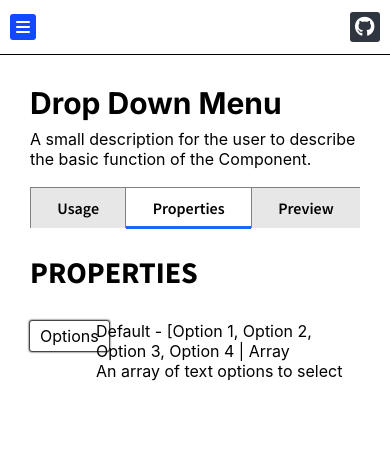
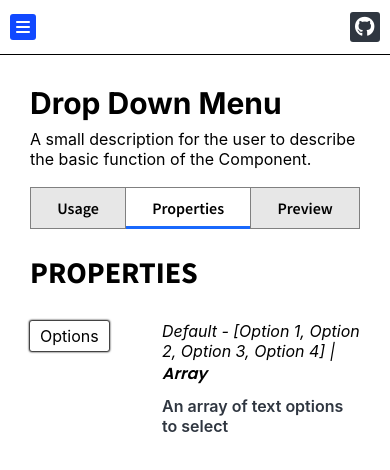
Before and after one commit to Damango/UI-Library, a React (Create React App) app: page / in a window 390 px wide. Shown: the top 470 px of the page. Built offline with nearby package versions, Linux system fonts and the light colour scheme.

Commit message:
More Responsive and styles changes.

```diff
--- a/src/LibraryComponents/NavBar/NavBar.css
+++ b/src/LibraryComponents/NavBar/NavBar.css
@@ -41,6 +41,7 @@
 .nav-bar-links-container {
 	height: auto;
 	overflow-y: scroll;
+	padding-bottom: 30px;
 }
 
 .nav-bar-links-container::-webkit-scrollbar-thumb {
--- a/src/UILibrary.css
+++ b/src/UILibrary.css
@@ -110,7 +110,7 @@
 }
 
 .component-nav-buttons-container {
-	border-bottom: 1px solid black;
+
 	display: grid;
 	grid-template-columns: auto auto;
 }
@@ -124,6 +124,7 @@
 	box-sizing: border-box;
 	border-left: 1px solid gray;
 	border-top: 1px solid gray;
+	border-bottom: 1px solid gray;
 	font-family: "Source Sans Pro";
 	font-weight: 600;
 	text-align: center;
@@ -142,6 +143,10 @@
 	height: 3px;
 	background-color: rgb(25, 104, 252) !important;
 	transition: 0.3s;
+}
+
+.properties-button{
+	border-right: 1px solid gray;
 }
 
 .mobile-preview-button {
@@ -164,8 +169,30 @@
 
 .component-property-container {
 	display: grid;
-	grid-template-columns: 20% auto;
+	grid-template-columns: 25% auto;
+
 }
+
+.component-property-details-container{
+	margin-bottom: 35px;
+}
+
+.property-type-default{
+	font-style: italic;
+}
+
+.prop-type{
+	font-weight: bold;
+	font-family: 'Poppins';
+}
+
+.property-description{
+	position: relative;
+	top: 10px;
+	color:#2f3640;
+	font-weight: 600;
+}
+
 
 .component-property-name {
 	display: inline-block;
@@ -236,6 +263,15 @@
 		grid-template-rows: 6% 8% 5% auto;
 	}
 
+	.properties-button{
+		border-right: none;
+	}
+
+	.preview-button{
+		border-right: 1px solid gray;
+	}
+
+
 	.mobile-preview-button {
 		display: inline-block;
 	}
@@ -294,4 +330,10 @@
 	.component-nav-buttons-container {
 		grid-template-columns: auto auto auto;
 	}
+
+	.component-property-container {
+		display: grid;
+		grid-template-columns: 40% auto;
+
+	}
 }
--- a/src/UILibrary.js
+++ b/src/UILibrary.js
@@ -29,7 +29,7 @@ const UILibrary = (props) => {
 			properties: [
 				{
 					name: "Options",
-					default: "[Option 1, Option 2, Option 3, Option 4",
+					default: "[Option 1, Option 2, Option 3, Option 4]",
 					type: "Array",
 					description: "An array of text options to select",
 				},
@@ -74,8 +74,21 @@ const UILibrary = (props) => {
 					default: "false",
 					type: "boolean",
 					description:
-						"A boolean to determine if the navigation bar is collapseable or not",
+						"A boolean to determine if the navigation bar is collapseable or not.",
 				},
+				{
+					name: "Logo",
+					default: "false",
+					type: "SVG or HTML Element",
+					description:
+						"A boolean for a footer to be placed on the bottom of the nav bar."
+				}, {
+					name: "Footer",
+					default: "false",
+					type: "boolean",
+					description:
+						"A boolean for a footer to be placed on the bottom of the nav bar."
+				}
 			],
 		},
 	];
@@ -109,7 +122,7 @@ const UILibrary = (props) => {
 							</div>
 							<div className="component-property-details-container">
 								<div className="property-type-default">
-									Default - {property.default} | {property.type}
+									Default - {property.default} | <span className="prop-type">{property.type}</span>
 								</div>
 								<div className="property-description">
 									{property.description}
@@ -232,7 +245,7 @@ const UILibrary = (props) => {
 							></span>
 						</div>
 						<div
-							className="component-nav-button"
+							className="component-nav-button properties-button"
 							onClick={() => {
 								setComponentInfoPage("properties");
 							}}
@@ -252,7 +265,7 @@ const UILibrary = (props) => {
 						</div>
 
 						<div
-							className="component-nav-button mobile-preview-button"
+							className="component-nav-button mobile-preview-button preview-button"
 							onClick={() => {
 								setComponentInfoPage("preview");
 							}}
```
Also changed, not shown: src/LibraryComponents/DropDownMenu/DropDownMenu.js (+14 -18 lines).
